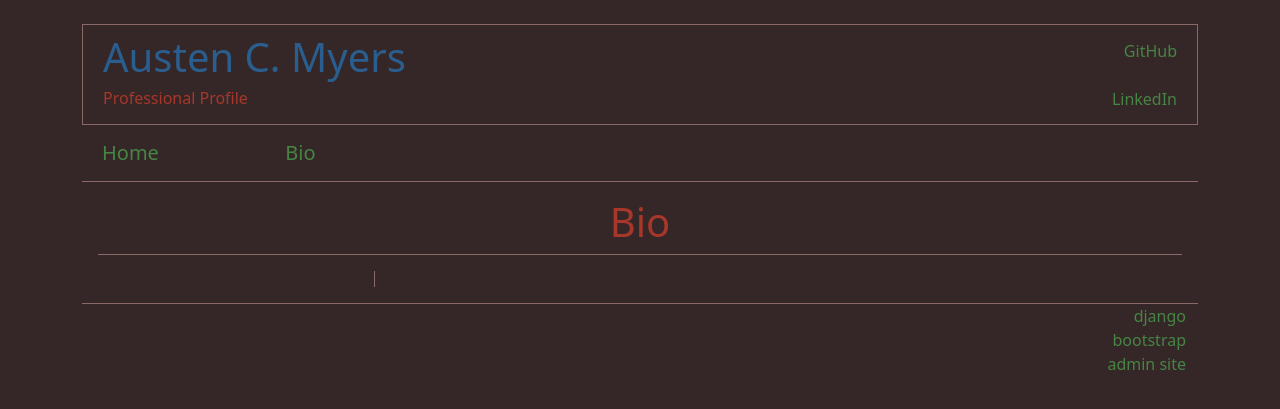
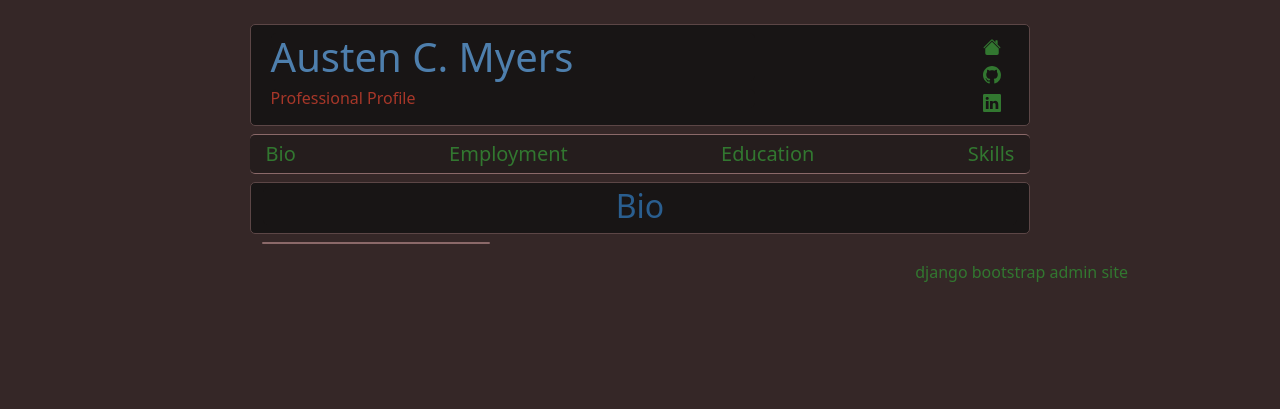
Before and after one commit to austenc-id/Heroku, a Django app: page /bio/ in a window 1280 px wide. Shown: the top 409 px of the page. Run offline with Django 4.2, Linux system fonts and the light colour scheme; data that the repository does not hold is empty; some libraries are stand-ins or nearby versions.

Commit message:
theme, alignment, and style work

```diff
--- a/_bio/views.py
+++ b/_bio/views.py
@@ -4,15 +4,19 @@ from .models import *
 
 def index(Request):
     context = {
-        'page': 'bio',
-        'stories': Story.objects.all()
+        'page': 'Bio',
+        'stories': Story.objects.all().order_by('title')
     }
     return render(Request, 'bio.html', context)
 
 def story(Request, story):
+    story = Story.objects.get(title=story)
+    content = story.content
+    content = content.split('<p>')
     context = {
-        'page': 'bio',
-        'stories': Story.objects.all(),
-        'active': Story.objects.get(title=story)
+        'page': 'Bio',
+        'stories': Story.objects.all().order_by('title'),
+        'active': story,
+        'content': content
     }
     return render(Request, 'bio.html', context)
--- a/_home/views.py
+++ b/_home/views.py
@@ -3,7 +3,7 @@ from django.shortcuts import render
 
 def index(Request):
     context = {
-        'page': 'home',
+        'page': 'Home',
 
     }
     return render(Request, 'home.html', context)
--- a/assets/style/theme.css
+++ b/assets/style/theme.css
@@ -1,43 +1,136 @@
-.bg-mocha {
-    color: #8b6969;
-    background-color: #352727;
+/* top right bottom left*/
+/* top left-right bottom*/
+/* top-bottom left-right*/
+:root {
+    --mocha: #352727;
+    --cocoa: #251d1d;
+    --espresso: #181515;
+    --milk: #8b6969;
+    --froth: #5c4646;
+    --forest: #327730;
+    --lava: #a73729;
+    --ocean: #2a5e8f;
+    --wave: #4e7fad;
 }
-.border-mocha {
-    border: 1px solid #8b6969;
+body {
+    color: var(--milk);
+    background-color: var(--mocha);
 }
-.border-mocha-b {
-    border-bottom: 1px solid #8b6969;
+header {
+    background-color: var(--espresso);
+    border: 1px solid var(--froth);
+    border-radius: 5px;
 }
-.border-mocha-t {
-    border-top: 1px solid #8b6969;
+h1, h2, h3, h4, h5, h6 {
+    background-color: var(--espresso);
+    border-radius: 5px;
 }
-.border-mocha-s {
-    border-left: 1px solid #8b6969;
+h1 {
+    color: var(--wave);
 }
-.border-mocha-e {
-    border-right: 1px solid #8b6969;
+h2 {
+    color: var(--ocean);
 }
-.font-forest {
-    color: #327730;
+h4 {
+    color: var(--forest);
 }
-.font-lava {
-    color: #a73729;
+h6 {
+    color: var(--lava);
 }
-.font-ocean {
-    color: #2a5e8f;
+nav {
+    background-color: var(--cocoa);
+    border-top: 1px solid var(--milk);
+    border-bottom: 1px solid var(--milk);
+    border-radius: 5px;
 }
-.font-wave {
-    color: #6d90b1;
+p {
+    background-color: var(--cocoa);
+    font-size: 15px;
+    text-indent: 25px;
+    border-radius: 5px;
+    border-top: 1px solid var(--froth);
+    border-bottom: 1px solid var(--froth);
+    padding: .5rem .75rem;
 }
-.flex-center-col {
-    display: flex;
-    flex-direction: column;
-    justify-content: center;
+#content {
+    border-left: 1px solid var(--froth);
+    border-right: 1px solid var(--froth);
+    border-radius: 5px;
+}
+#active-story {
+    background-color: var(--espresso);
+    border-right: 3px solid var(--milk);
+    border-radius: 5px;
+}
+a:any-link, a:any-link>img {
+    color: var(--forest);
+    text-decoration: none;
+}
+img {
+    color: var(--forest);
+    /* text-decoration: none; */
+}
+a:any-link:hover {
+    background-color: var(--espresso);
+    border: 1px solid var(--froth);
+    border-radius: 5px;
+    text-decoration: none;
 }
 li {
     list-style: none;
 }
-a:any-link {
-    color: #468544;
-    text-decoration: none;
+.caps {
+    text-transform: capitalize;
 }
+
+/* alignment */
+
+@media screen and (min-width: 992px) {
+    body {
+        padding-left: 10% !important;
+        padding-right: 10% !important;
+    }
+    #index-header, #index-nav, #index-main {
+        margin-left: 10% !important;
+        margin-right: 10% !important;
+    }
+    #index-main {
+        margin-left: 15%;
+        margin-right: 15%;
+    }
+}
+.flex {
+    display: flex;
+    flex-direction: row;
+}
+.flex-c {
+    display: flex;
+    flex-direction: column;
+}
+.jc-c {
+    justify-content: center;
+}
+.jc-b {
+    justify-content:space-between;
+}
+.ai-s {
+    align-items: flex-start;
+}
+.ai-c {
+    align-items: center;
+}
+.ai-e {
+    align-items: flex-end;
+}
+.ta-s {
+    text-align: start;
+}
+.ta-c {
+    text-align: center;
+}
+.ta-e {
+    text-align: end;
+}
+.ta-j {
+    text-align: justify;
+}
--- a/assets/templates/base/base.html
+++ b/assets/templates/base/base.html
@@ -13,7 +13,10 @@
     <!-- CSS -->
     <link rel="stylesheet" href="{% static 'style/theme.css' %}">
 </head>
-<body class="container p-4 bg-mocha">
-    {% block index %} {% endblock index %}
+<body>
+    <div class="container p-4">
+        {% block index %} {% endblock index %}
+    </div>
+
 </body>
 </html>
--- a/assets/templates/base/index.html
+++ b/assets/templates/base/index.html
@@ -1,39 +1,47 @@
 {% extends 'base/base.html' %}
+{% load static %}
 {% block index %}
-<header class="row p-2 border-mocha">
+<header class="row p-2" id="index-header">
     <section class="col-8">
-        <h1 class="font-ocean">Austen C. Myers</h1>
-        <h6 class="font-lava">Professional Profile</h6>
+        <h1>Austen C. Myers</h1>
+        <h6>Professional Profile</h6>
     </section>
-    <section class="col text-end flex-center-col">
-        <a href="https://github.com/austenc-id" target="_blank">GitHub</a>
-        <br>
-        <a href="https://linkedin.com/in/austenc-id" target="_blank">LinkedIn</a>
+    <section id="nav-icons" class="col flex-c jc-c ai-e">
+        <a class="px-2 pb-1" href="{% url 'home:index' %}">
+            <svg xmlns="http://www.w3.org/2000/svg" width="18" height="18" fill="currentColor" class="bi bi-house-fill" viewBox="0 0 16 16">
+                <path fill-rule="evenodd" d="m8 3.293 6 6V13.5a1.5 1.5 0 0 1-1.5 1.5h-9A1.5 1.5 0 0 1 2 13.5V9.293l6-6zm5-.793V6l-2-2V2.5a.5.5 0 0 1 .5-.5h1a.5.5 0 0 1 .5.5z"/>
+                <path fill-rule="evenodd" d="M7.293 1.5a1 1 0 0 1 1.414 0l6.647 6.646a.5.5 0 0 1-.708.708L8 2.207 1.354 8.854a.5.5 0 1 1-.708-.708L7.293 1.5z"/>
+            </svg>
+        </a>
+        <a class="px-2 pb-1" href="https://github.com/austenc-id" target="_blank">
+            <svg xmlns="http://www.w3.org/2000/svg" width="18" height="18" fill="currentColor" class="bi bi-github" viewBox="0 0 16 16">
+                <path d="M8 0C3.58 0 0 3.58 0 8c0 3.54 2.29 6.53 5.47 7.59.4.07.55-.17.55-.38 0-.19-.01-.82-.01-1.49-2.01.37-2.53-.49-2.69-.94-.09-.23-.48-.94-.82-1.13-.28-.15-.68-.52-.01-.53.63-.01 1.08.58 1.23.82.72 1.21 1.87.87 2.33.66.07-.52.28-.87.51-1.07-1.78-.2-3.64-.89-3.64-3.95 0-.87.31-1.59.82-2.15-.08-.2-.36-1.02.08-2.12 0 0 .67-.21 2.2.82.64-.18 1.32-.27 2-.27.68 0 1.36.09 2 .27 1.53-1.04 2.2-.82 2.2-.82.44 1.1.16 1.92.08 2.12.51.56.82 1.27.82 2.15 0 3.07-1.87 3.75-3.65 3.95.29.25.54.73.54 1.48 0 1.07-.01 1.93-.01 2.2 0 .21.15.46.55.38A8.012 8.012 0 0 0 16 8c0-4.42-3.58-8-8-8z"/>
+            </svg>
+        </a>
+        <a class="px-2 pb-1" href="https://linkedin.com/in/austenc-id" target="_blank">
+            <svg xmlns="http://www.w3.org/2000/svg" width="18" height="18" fill="currentColor" class="bi bi-linkedin" viewBox="0 0 16 16">
+                <path d="M0 1.146C0 .513.526 0 1.175 0h13.65C15.474 0 16 .513 16 1.146v13.708c0 .633-.526 1.146-1.175 1.146H1.175C.526 16 0 15.487 0 14.854V1.146zm4.943 12.248V6.169H2.542v7.225h2.401zm-1.2-8.212c.837 0 1.358-.554 1.358-1.248-.015-.709-.52-1.248-1.342-1.248-.822 0-1.359.54-1.359 1.248 0 .694.521 1.248 1.327 1.248h.016zm4.908 8.212V9.359c0-.216.016-.432.08-.586.173-.431.568-.878 1.232-.878.869 0 1.216.662 1.216 1.634v3.865h2.401V9.25c0-2.22-1.184-3.252-2.764-3.252-1.274 0-1.845.7-2.165 1.193v.025h-.016a5.54 5.54 0 0 1 .016-.025V6.169h-2.4c.03.678 0 7.225 0 7.225h2.4z"/>
+            </svg>
+        </a>
     </section>
 </header>
-<nav class="row p-2 pt-3 border-mocha-b">
-    <navitem class="col-2">
-        <a href="{% url 'home:index' %}"><h5>Home</h5></a>
-    </navitem>
-    <navitem class="col-2">
-        <a href="{% url 'bio:index' %}"><h5>Bio</h5></a>
-    </navitem>
+<nav class="row m-2" id="index-nav">
+    <div class="flex jc-b fs-5 py-1">
+        <a class="px-1" href="{% url 'bio:index' %}">Bio</a>
+        <a class="px-1" href="">Employment</a>
+        <a class="px-1" href="">Education</a>
+        <a class="px-1" href="">Skills</a>
+    </div>
 </nav>
-<main class="container p-3">
-    <header class="row text-center border-mocha-b mb-3">
-        <h1 class="text-capitalize font-lava">{{page}}</h1>
+<main class="row mx-lg-5" id="index-main">
+    <header class="pt-1 ta-c">
+        <h2 class="">{{page}}</h2>
     </header>
     {% block content %} {% endblock content %}
 </main>
-<footer class="row border-mocha-t">
-    <footer class="col"></footer>
-    <footer class="col-6 text-center"></footer>
-    <footer class="col text-end">
+<footer class="mt-3 ta-e">
         <a href="">django</a>
-        <br>
         <a href="">bootstrap</a>
-        <br>
         <a href="/admin" target="_blank">admin site</a>
-    </footer>
 </footer>
 {% endblock index %}
--- a/assets/templates/bio.html
+++ b/assets/templates/bio.html
@@ -1,19 +1,29 @@
 {% extends 'base/index.html' %}
 {% block content %}
 
-<main class="container">
-    <section class="row">
-        <nav class="col-3 text-end border-mocha-e">
+<main class="row mt-2">
+    <div class="col-4">
+        <nav class="ta-e caps fs-5">
             {% for story in stories %}
-            <navitem class="fs-4">
-                <a href="{% url 'bio:story' story.title %}">{{story}}</a>
-            </navitem>
+            <li class="my-2">
+                {% if story.title == active.title %}
+                    <a id="active-story" class="px-1" href="{% url 'bio:story' story.title %}">{{story}}</a>
+                {% else %}
+                    <a class="px-2" href="{% url 'bio:story' story.title %}">{{story}}</a>
+                {% endif %}
+            </li>
             {% endfor %}
         </nav>
-        <div class="col">
-            <h3 class="text-capitalize text-center font-wave">{{active.title}}</h3>
-            <p class="font-ocean">{{active.content}}</p>
+    </div>
+    {% if active %}
+    <div class="col my-1 pt-1 flex-c ai-c">
+        <h4 class="caps p-1 mb-2 ta-c w-75">{{active.title}}</h4>
+        <div id="content" class="my-1 py-1 px-2 ta-j">
+            {% for paragraph in content %}
+                <p>{{paragraph}}</p>
+            {% endfor %}
         </div>
-    </section>
+    </div>
+    {% endif %}
 </main>
 {% endblock content %}
```
